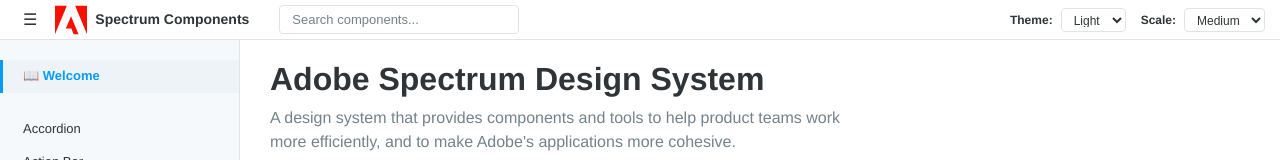
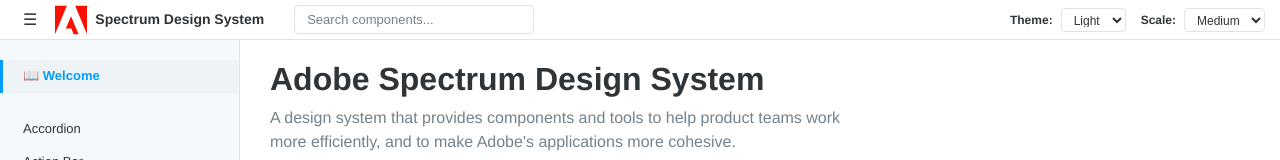
Before and after one commit to dtacci/adobe2.0_new, a React (Create React App) app: page / in a window 1280 px wide. Shown: the top 160 px of the page. Built offline with nearby package versions, Linux system fonts and the light colour scheme.

Commit message:
Update app title to match HTML title - consistent branding as 'Spectrum Design System'

```diff
--- a/src/App.js
+++ b/src/App.js
@@ -139,7 +139,7 @@
             </button>
             <a href="/" className="app-title">
               <AdobeLogo />
-              Spectrum Components
+              Spectrum Design System
             </a>
             <div className="search-container">
               <input
```
